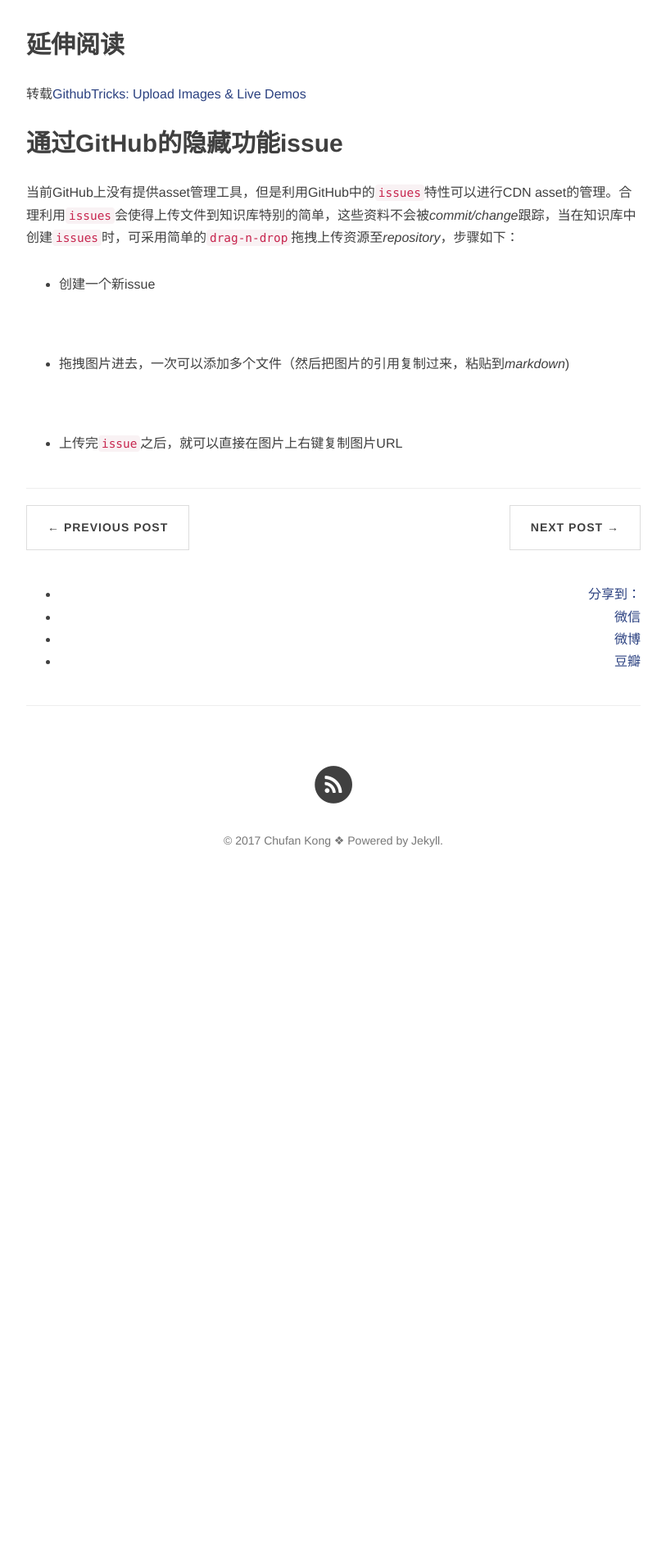
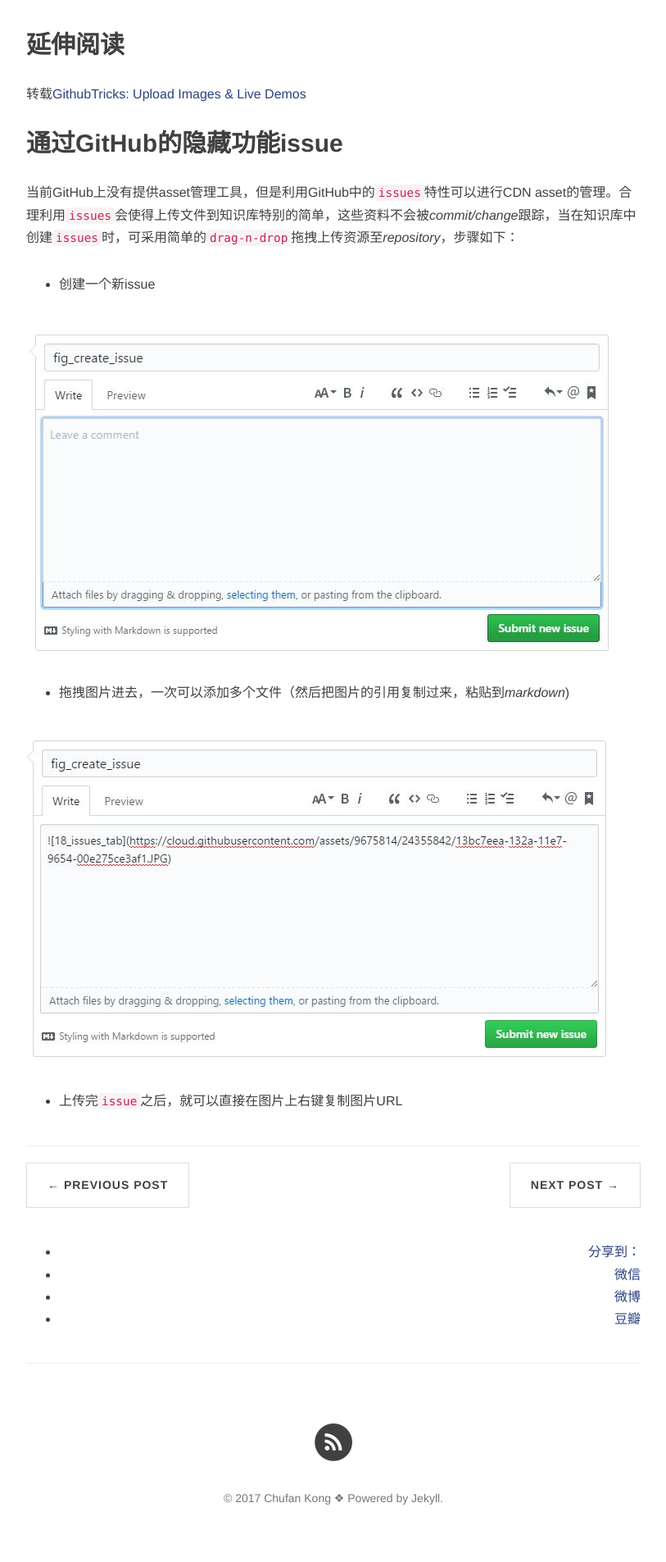
Before and after one commit to Chufan1990/Chufan1990.github.io, a Jekyll site: the page built from _posts/2017-09-09-Github-image-hosting-tips.md, in a window 1280 px wide. Shown: the part 1256-3161 px from the top of the page at 82% size, without its empty margins (233-1046 px from the left). Built offline with Jekyll 4.4.1, drawn with Linux system fonts in a browser that asks for light colours; nearby versions of some CDN libraries; comment, search, counter and statistics services are not loaded; before the commit the page ends 2359 px from its top, so only the background shows below that.

Commit message:
2017-09-09

```diff
--- a/_posts/2017-09-09-Github-image-hosting-tips.md
+++ b/_posts/2017-09-09-Github-image-hosting-tips.md
@@ -48,10 +48,10 @@
 
 - 创建一个新issue
 
-![]()
+![](https://github.com/Chufan1990/Chufan1990.github.io/raw/master/img/13bc7eea-132a-11e7-9654-00e275ce3af1.JPG)
 
 - 拖拽图片进去，一次可以添加多个文件（然后把图片的引用复制过来，粘贴到*markdown*)
 
-![]()
+![](https://github.com/Chufan1990/Chufan1990.github.io/raw/master/img/19_upload_fig.JPG)
 
 - 上传完``issue``之后，就可以直接在图片上右键复制图片URL
```
